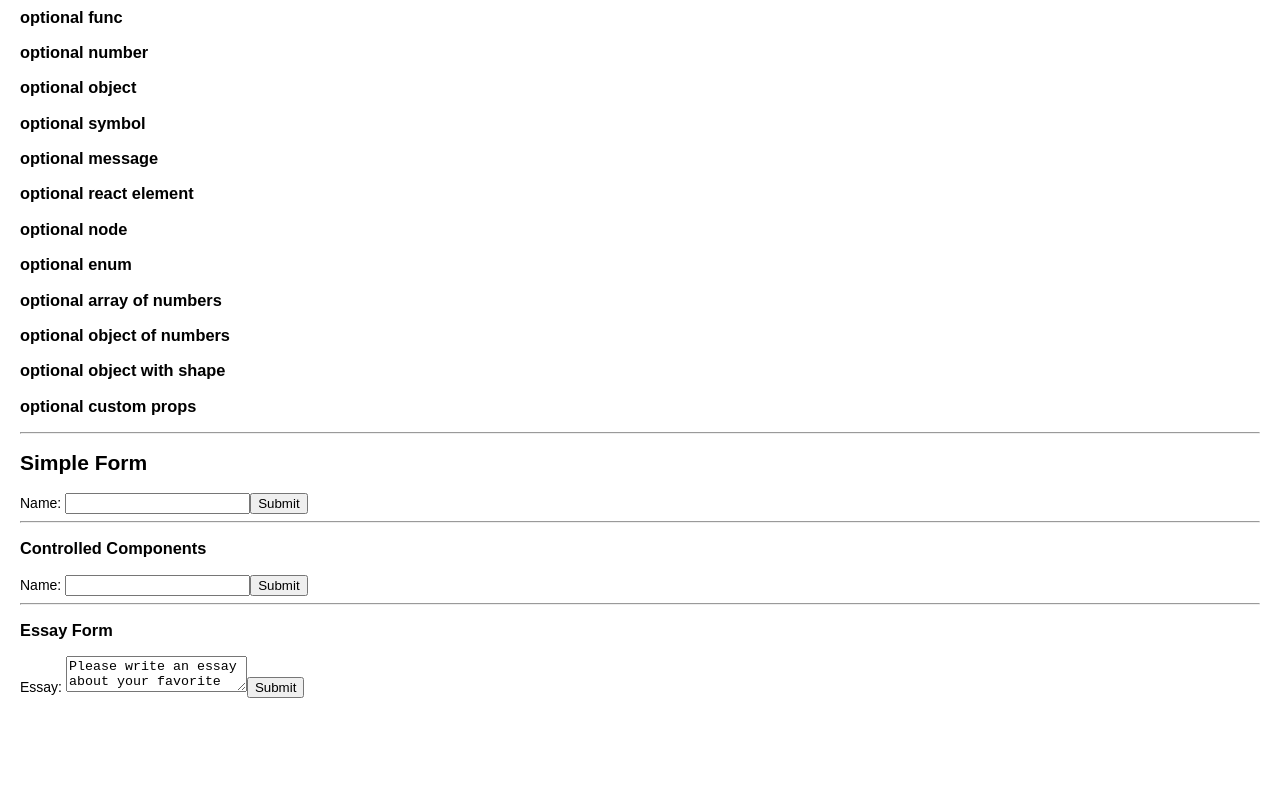
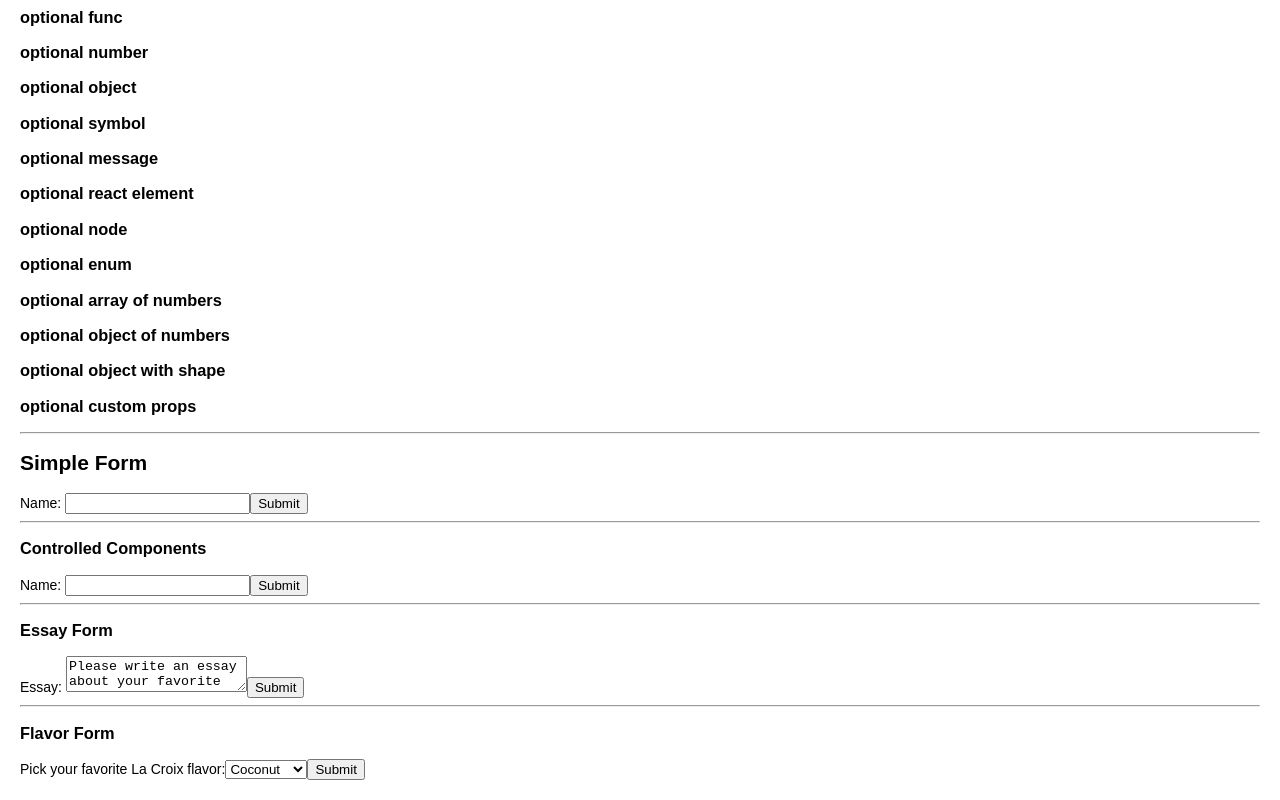
Before and after one commit to alimon808/react-doc-examples, a React (Create React App) app: page / in a window 1280 px wide. Shown: the part 1148-1948 px from the top of the page. Before the commit the page ends 1866 px from the top, so only its background shows below. Built offline with nearby package versions, Linux system fonts and the light colour scheme.

Commit message:
add controlled component FlavorForm

```diff
--- a/src/components/App.js
+++ b/src/components/App.js
@@ -8,6 +8,7 @@ import TypeCheckingWithPropTypes from './typechecking-with-proptypes/prop-compon
 import SimpleForm from './forms/simple';
 import { NameForm } from './forms/name-form';
 import { EssayForm } from './forms/essay-form';
+import FlavorForm from './forms/flavor-form';
 
 const comment = {
     date: new Date(),
@@ -42,6 +43,8 @@ export default class App extends React.Component {
                 <NameForm />
                 <hr />
                 <EssayForm />
+                <hr />
+                <FlavorForm />
             </div>
         );
     }
--- a/src/components/forms/essay-form.js
+++ b/src/components/forms/essay-form.js
@@ -1,3 +1,5 @@
+// https://reactjs.org/docs/forms.html
+// textarea tag
 import React from 'react';
 
 export class EssayForm extends React.Component {
--- /dev/null
+++ b/src/components/forms/flavor-form.js
@@ -0,0 +1,38 @@
+// https://reactjs.org/docs/forms.html
+// select tag
+import React from 'react';
+
+export default class FlavorForm extends React.Component {
+    constructor(props) {
+        super(props);
+        this.state = { flavor: 'coconut' };
+        this.handleChange = this.handleChange.bind(this);
+        this.handleSubmit = this.handleSubmit.bind(this);
+    }
+
+    handleChange(event) {
+        this.setState({ flavor: event.target.value });
+    }
+
+    handleSubmit(event) {
+        alert('Your favorite flavor is ' + this.state.flavor);
+        event.preventDefault();
+    }
+    render() {
+        return (
+            <form id="flavorForm" onSubmit={this.handleSubmit}>
+                <h3>Flavor Form </h3>
+                <label>
+                    Pick your favorite La Croix flavor:
+                    <select value={this.state.flavor} onChange={this.handleChange}>
+                        <option value="grapefruit">Grapefruit</option>
+                        <option value="lime">Lime</option>
+                        <option value="coconut">Coconut</option>
+                        <option value="mango">Mango</option>
+                    </select>
+                </label>
+                <input type="submit" value="Submit" />
+            </form>
+        );
+    }
+}
```
